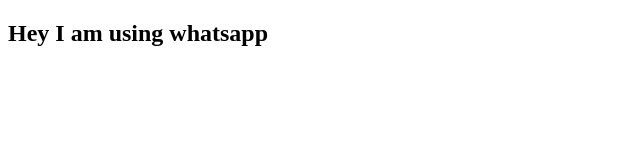
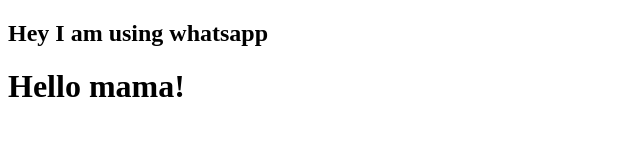
Before and after one commit to sakibjobaid/my-first-website, a plain HTML site: page index.html in a window 1280 px wide. Shown: the whole page, without its empty margins (0-640 px from the left). Drawn offline with Linux system fonts and the light colour scheme.

Commit message:
second commit

```diff
--- a/index.html
+++ b/index.html
@@ -7,5 +7,6 @@
 </head>
 <body>
     <h2>Hey I am using whatsapp</h2>
+    <h1>Hello mama!</h1>
 </body>
 </html>
```
